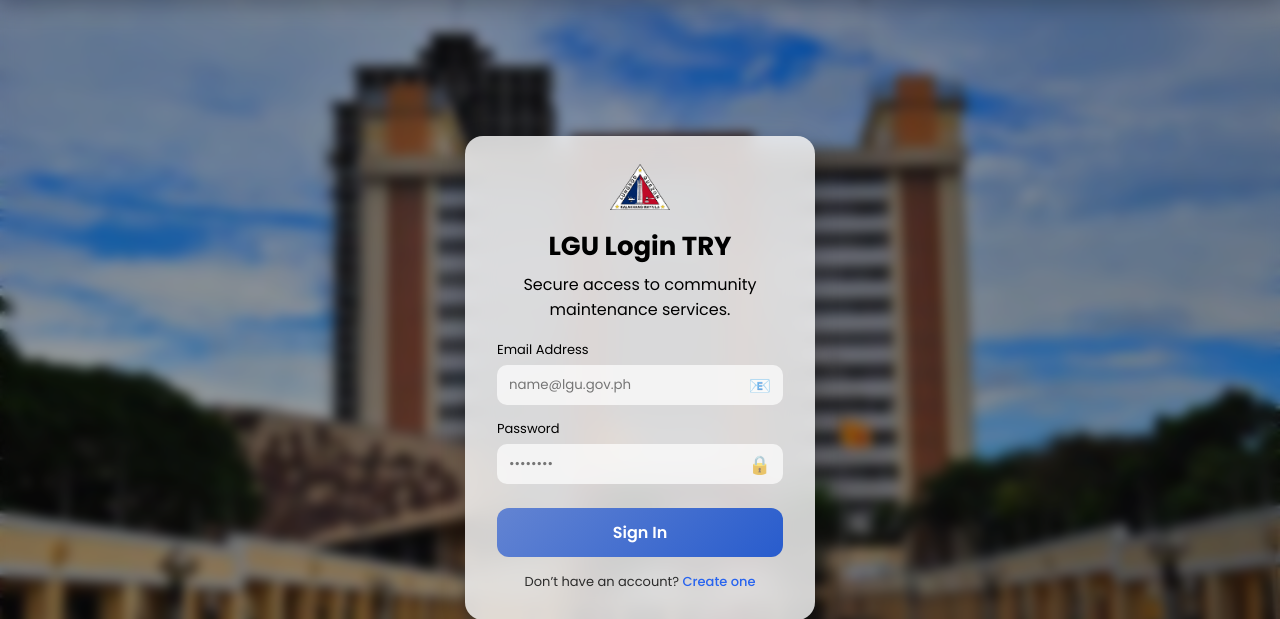
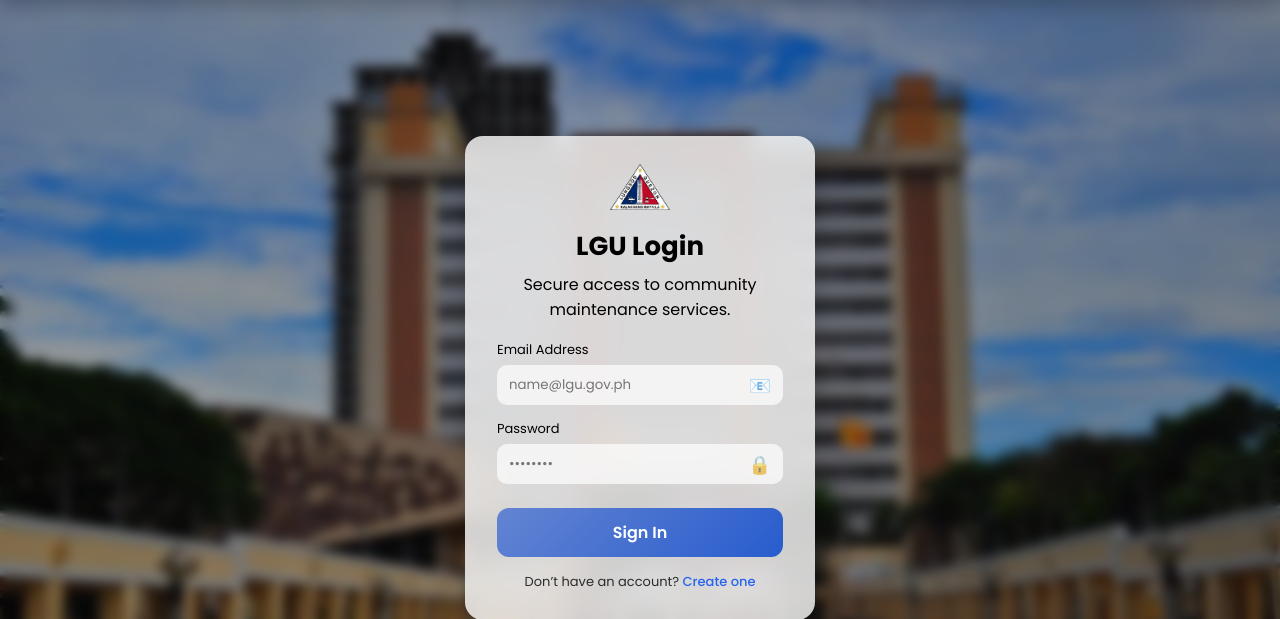
Before and after one commit to JongdingTV/lgu-ipms, a PHP site: page /login.php in a window 1280 px wide. Shown: the part 62-681 px from the top of the page. Run offline with PHP 8.4, Linux system fonts and the light colour scheme; some libraries are stand-ins or nearby versions.

Commit message:
Update login.php

```diff
--- a/login.php
+++ b/login.php
@@ -301,7 +301,7 @@ body::before {
 
         <img src="logocityhall.png" class="icon-top">
 
-        <h2 class="title">LGU Login TRY</h2>
+        <h2 class="title">LGU Login</h2>
 
         <?php if ($showOtpForm && isset($_SESSION['pending_user'])): ?>
             <p class="subtitle">We sent a one-time verification code to your email. Enter it below to continue.</p>
```
